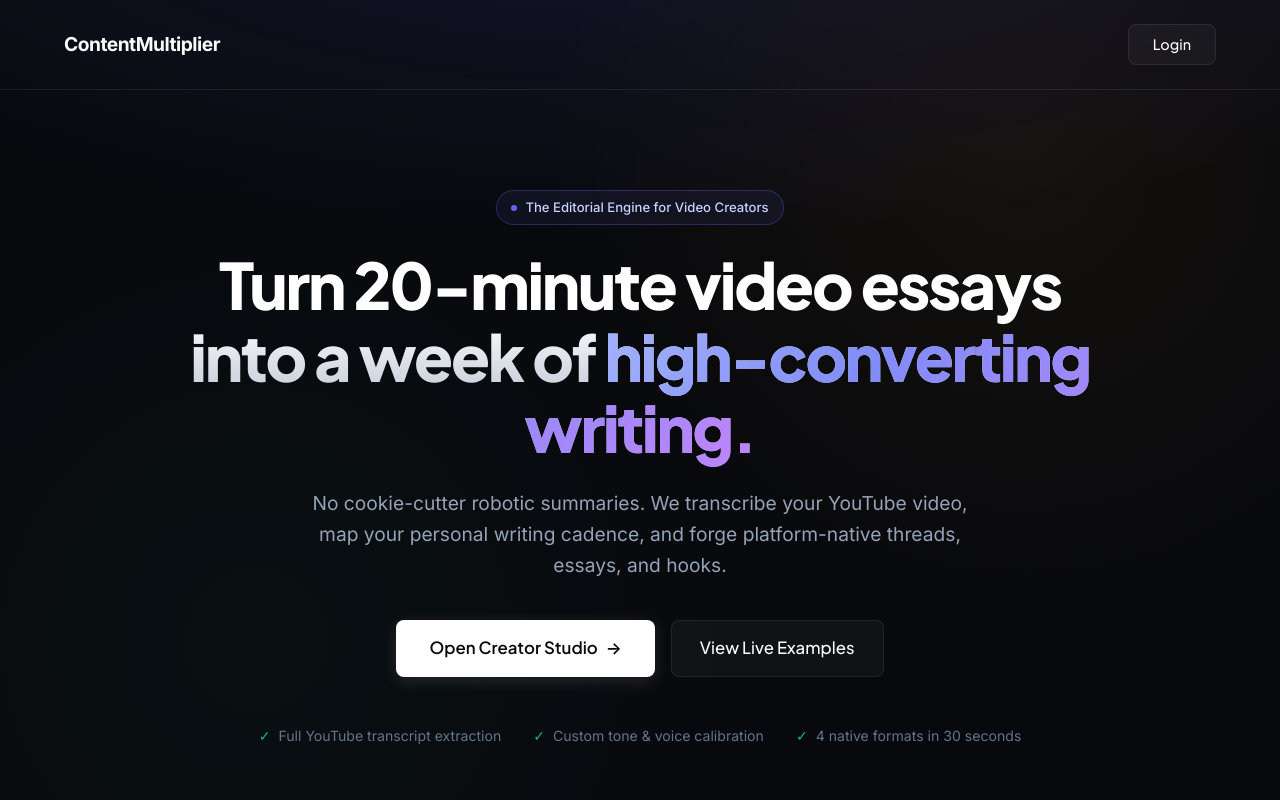
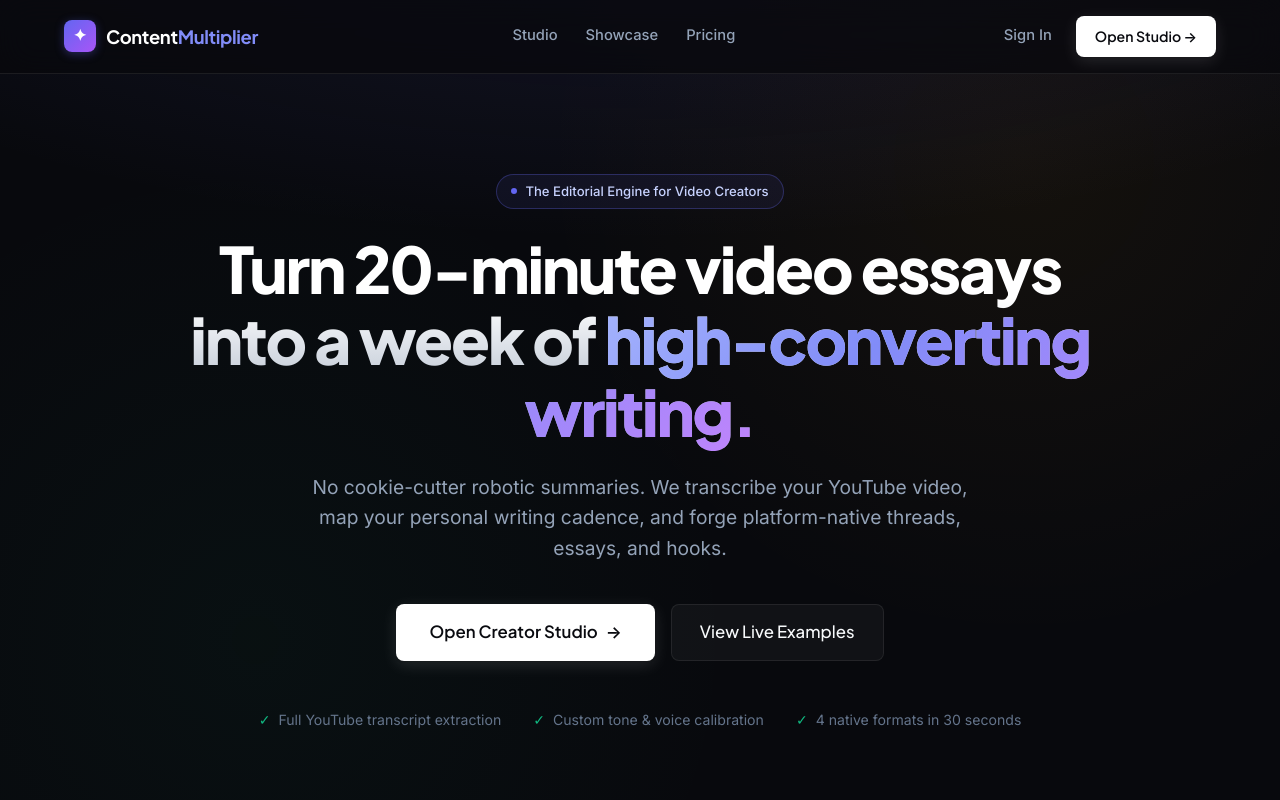
Before and after one commit to Dotify71/AI-Content-Multiplier, a Next.js app: page / in a window 1280 px wide. Shown: the top 800 px of the page. Built offline with nearby package versions, Linux system fonts and the light colour scheme; no server answers.

Commit message:
redesigned header and footer with sleek studio navigation

```diff
--- a/src/components/Footer.tsx
+++ b/src/components/Footer.tsx
@@ -2,16 +2,60 @@ import Link from 'next/link';
 
 export default function Footer() {
   return (
-    <footer style={{ borderTop: '1px solid rgba(255,255,255,0.05)', padding: '40px 0', marginTop: '60px' }}>
-      <div style={{ maxWidth: '1200px', margin: '0 auto', padding: '0 24px', display: 'flex', justifyContent: 'space-between', alignItems: 'center', flexWrap: 'wrap', gap: '24px' }}>
-        <div style={{ color: 'var(--text-secondary)', fontSize: '0.9rem' }}>
-          © {new Date().getFullYear()} ContentMultiplier. All rights reserved.
+    <footer style={{
+      borderTop: '1px solid var(--glass-border)',
+      padding: '50px 0 36px 0',
+      marginTop: 'auto',
+      background: 'rgba(8, 9, 13, 0.5)'
+    }}>
+      <div className="main-container">
+        <div style={{ display: 'flex', justifyContent: 'space-between', alignItems: 'flex-start', flexWrap: 'wrap', gap: '32px', marginBottom: '40px' }}>
+
+          <div style={{ maxWidth: '360px' }}>
+            <div style={{ display: 'flex', alignItems: 'center', gap: '8px', marginBottom: '12px' }}>
+              <div style={{ width: '24px', height: '24px', borderRadius: '6px', background: 'linear-gradient(135deg, #6366f1, #a855f7)', display: 'flex', alignItems: 'center', justifyContent: 'center', color: '#fff', fontSize: '0.8rem', fontWeight: 'bold' }}>
+                ✦
+              </div>
+              <span style={{ fontFamily: 'var(--font-heading)', fontWeight: 700, fontSize: '1.05rem', color: '#fff' }}>
+                ContentMultiplier
+              </span>
+            </div>
+            <p style={{ color: 'var(--text-muted)', fontSize: '0.88rem', lineHeight: 1.6 }}>
+              The high-fidelity repurposing studio for modern creators. Transform long-form videos into native multi-platform writing in your voice.
+            </p>
+          </div>
+
+          <div style={{ display: 'flex', gap: '48px', flexWrap: 'wrap' }}>
+            <div>
+              <div style={{ fontSize: '0.85rem', fontWeight: 600, color: '#fff', textTransform: 'uppercase', letterSpacing: '0.06em', marginBottom: '14px' }}>Product</div>
+              <div style={{ display: 'flex', flexDirection: 'column', gap: '10px', fontSize: '0.9rem' }}>
+                <Link href="/dashboard" style={{ color: 'var(--text-secondary)' }}>Studio Workspace</Link>
+                <Link href="/#showcase" style={{ color: 'var(--text-secondary)' }}>Live Showcase</Link>
+                <Link href="/pricing" style={{ color: 'var(--text-secondary)' }}>Pricing & Plans</Link>
+              </div>
+            </div>
+
+            <div>
+              <div style={{ fontSize: '0.85rem', fontWeight: 600, color: '#fff', textTransform: 'uppercase', letterSpacing: '0.06em', marginBottom: '14px' }}>Legal</div>
+              <div style={{ display: 'flex', flexDirection: 'column', gap: '10px', fontSize: '0.9rem' }}>
+                <Link href="/terms" style={{ color: 'var(--text-secondary)' }}>Terms of Service</Link>
+                <Link href="/privacy" style={{ color: 'var(--text-secondary)' }}>Privacy Policy</Link>
+              </div>
+            </div>
+          </div>
+
         </div>
-        <div style={{ display: 'flex', gap: '24px' }}>
-          <Link href="/pricing" style={{ color: 'var(--text-secondary)', textDecoration: 'none', fontSize: '0.9rem' }}>Pricing</Link>
-          <Link href="/terms" style={{ color: 'var(--text-secondary)', textDecoration: 'none', fontSize: '0.9rem' }}>Terms of Service</Link>
-          <Link href="/privacy" style={{ color: 'var(--text-secondary)', textDecoration: 'none', fontSize: '0.9rem' }}>Privacy Policy</Link>
+
+        <div style={{ borderTop: '1px solid rgba(255, 255, 255, 0.05)', paddingTop: '24px', display: 'flex', justifyContent: 'space-between', alignItems: 'center', flexWrap: 'wrap', gap: '16px', fontSize: '0.84rem', color: 'var(--text-muted)' }}>
+          <div>
+            © {new Date().getFullYear()} ContentMultiplier. Designed for authentic creators.
+          </div>
+          <div style={{ display: 'flex', alignItems: 'center', gap: '8px' }}>
+            <span style={{ width: '6px', height: '6px', borderRadius: '50%', background: 'var(--accent-emerald)', display: 'inline-block' }}></span>
+            <span>All systems running normally</span>
+          </div>
         </div>
+
       </div>
     </footer>
   );
--- a/src/components/RootHeader.tsx
+++ b/src/components/RootHeader.tsx
@@ -5,28 +5,79 @@ import { usePathname } from "next/navigation";
 export default function RootHeader({ userEmail }: { userEmail: string | undefined }) {
   const pathname = usePathname();
 
-  // Hide the basic root header on the dashboard, pricing, and login pages,
-  // because they have their own sticky DashboardNavbar or don't need a redundant Login button!
-  if (pathname?.startsWith('/dashboard') || pathname?.startsWith('/pricing') || pathname === '/login') {
+  // Hide on dashboard and login which have their own specialized chrome
+  if (pathname?.startsWith('/dashboard') || pathname === '/login') {
     return null;
   }
 
   return (
-    <nav style={{ padding: '24px 0', borderBottom: '1px solid var(--glass-border)' }}>
+    <header style={{
+      position: 'sticky',
+      top: 0,
+      zIndex: 50,
+      background: 'rgba(8, 9, 13, 0.75)',
+      backdropFilter: 'blur(16px)',
+      WebkitBackdropFilter: 'blur(16px)',
+      borderBottom: '1px solid var(--glass-border)',
+      padding: '16px 0'
+    }}>
       <div className="main-container" style={{ display: 'flex', justifyContent: 'space-between', alignItems: 'center' }}>
-        <Link href="/" style={{ fontWeight: 'bold', fontSize: '1.2rem', letterSpacing: '-0.5px', textDecoration: 'none', color: 'inherit' }}>
-          Content<span style={{ color: 'var(--accent-solid)' }}>Multiplier</span>
+
+        {/* Brand Logo with Icon */}
+        <Link href="/" style={{ display: 'flex', alignItems: 'center', gap: '10px', textDecoration: 'none' }}>
+          <div style={{
+            width: '32px',
+            height: '32px',
+            borderRadius: '8px',
+            background: 'linear-gradient(135deg, #6366f1 0%, #a855f7 100%)',
+            display: 'flex',
+            alignItems: 'center',
+            justifyContent: 'center',
+            color: '#fff',
+            fontWeight: 800,
+            fontSize: '1rem',
+            boxShadow: '0 2px 10px rgba(99, 102, 241, 0.35)'
+          }}>
+            ✦
+          </div>
+          <span style={{ fontFamily: 'var(--font-heading)', fontWeight: 700, fontSize: '1.15rem', letterSpacing: '-0.02em', color: '#fff' }}>
+            Content<span style={{ color: '#818cf8' }}>Multiplier</span>
+          </span>
         </Link>
-        {userEmail ? (
-           <Link href="/dashboard" className="btn-secondary" style={{ padding: '8px 24px', fontSize: '0.9rem', textDecoration: 'none' }}>
-             {userEmail}
-           </Link>
-        ) : (
-          <Link href="/login" className="btn-secondary" style={{ padding: '8px 24px', fontSize: '0.9rem', textDecoration: 'none' }}>
-            Login
+
+        {/* Center Navigation Links */}
+        <nav style={{ display: 'flex', alignItems: 'center', gap: '28px' }} className="header-nav">
+          <Link href="/dashboard" style={{ color: 'var(--text-secondary)', fontSize: '0.92rem', fontWeight: 500, transition: 'color 0.2s' }} onMouseOver={e => e.currentTarget.style.color = '#fff'} onMouseOut={e => e.currentTarget.style.color = 'var(--text-secondary)'}>
+            Studio
           </Link>
-        )}
+          <a href="/#showcase" style={{ color: 'var(--text-secondary)', fontSize: '0.92rem', fontWeight: 500, transition: 'color 0.2s' }} onMouseOver={e => e.currentTarget.style.color = '#fff'} onMouseOut={e => e.currentTarget.style.color = 'var(--text-secondary)'}>
+            Showcase
+          </a>
+          <Link href="/pricing" style={{ color: 'var(--text-secondary)', fontSize: '0.92rem', fontWeight: 500, transition: 'color 0.2s' }} onMouseOver={e => e.currentTarget.style.color = '#fff'} onMouseOut={e => e.currentTarget.style.color = 'var(--text-secondary)'}>
+            Pricing
+          </Link>
+        </nav>
+
+        {/* Right CTA */}
+        <div style={{ display: 'flex', alignItems: 'center', gap: '14px' }}>
+          {userEmail ? (
+            <Link href="/dashboard" className="btn-secondary" style={{ padding: '8px 18px', fontSize: '0.88rem' }}>
+              <span style={{ width: '8px', height: '8px', borderRadius: '50%', background: 'var(--accent-emerald)', display: 'inline-block' }}></span>
+              Dashboard
+            </Link>
+          ) : (
+            <div style={{ display: 'flex', alignItems: 'center', gap: '10px' }}>
+              <Link href="/login" style={{ color: 'var(--text-secondary)', fontSize: '0.92rem', fontWeight: 500, padding: '8px 14px', transition: 'color 0.2s' }} onMouseOver={e => e.currentTarget.style.color = '#fff'} onMouseOut={e => e.currentTarget.style.color = 'var(--text-secondary)'}>
+                Sign In
+              </Link>
+              <Link href="/dashboard" className="btn-primary" style={{ padding: '8px 18px', fontSize: '0.88rem' }}>
+                Open Studio →
+              </Link>
+            </div>
+          )}
+        </div>
+
       </div>
-    </nav>
+    </header>
   );
 }
```
